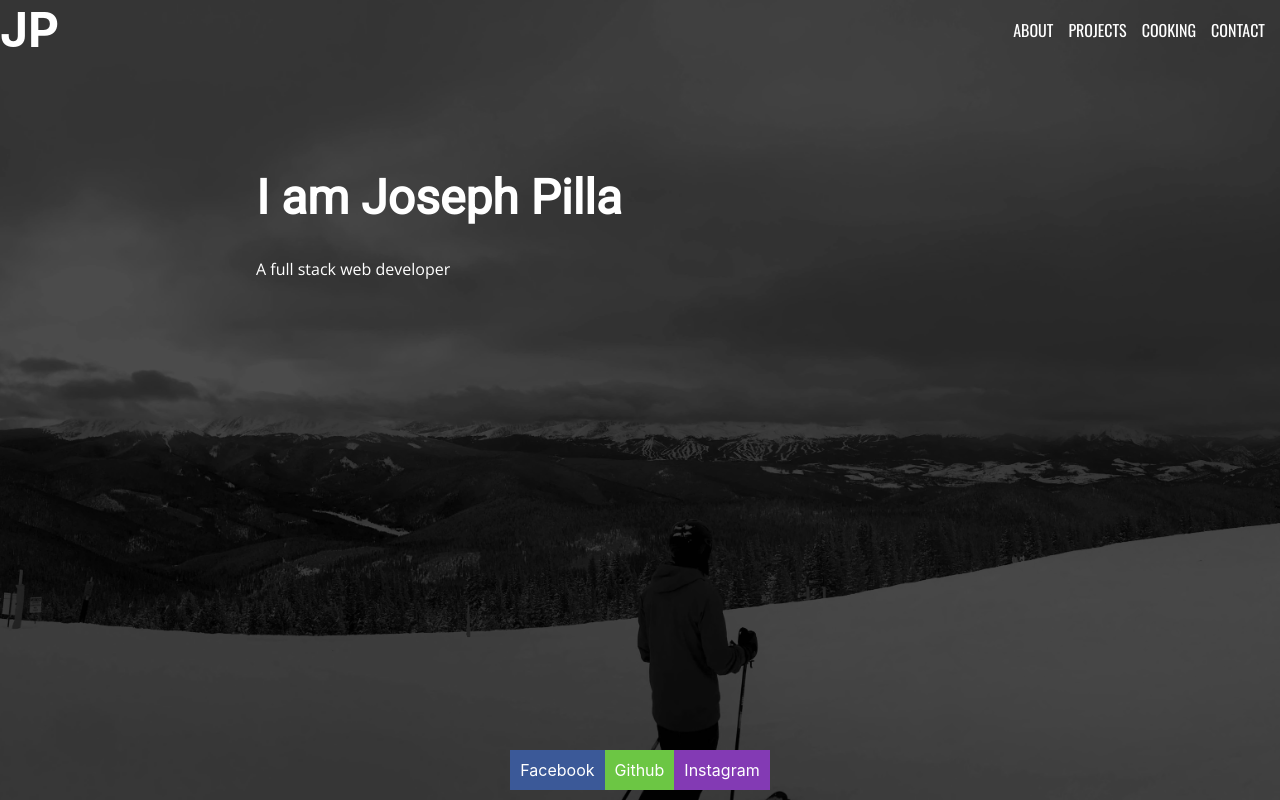
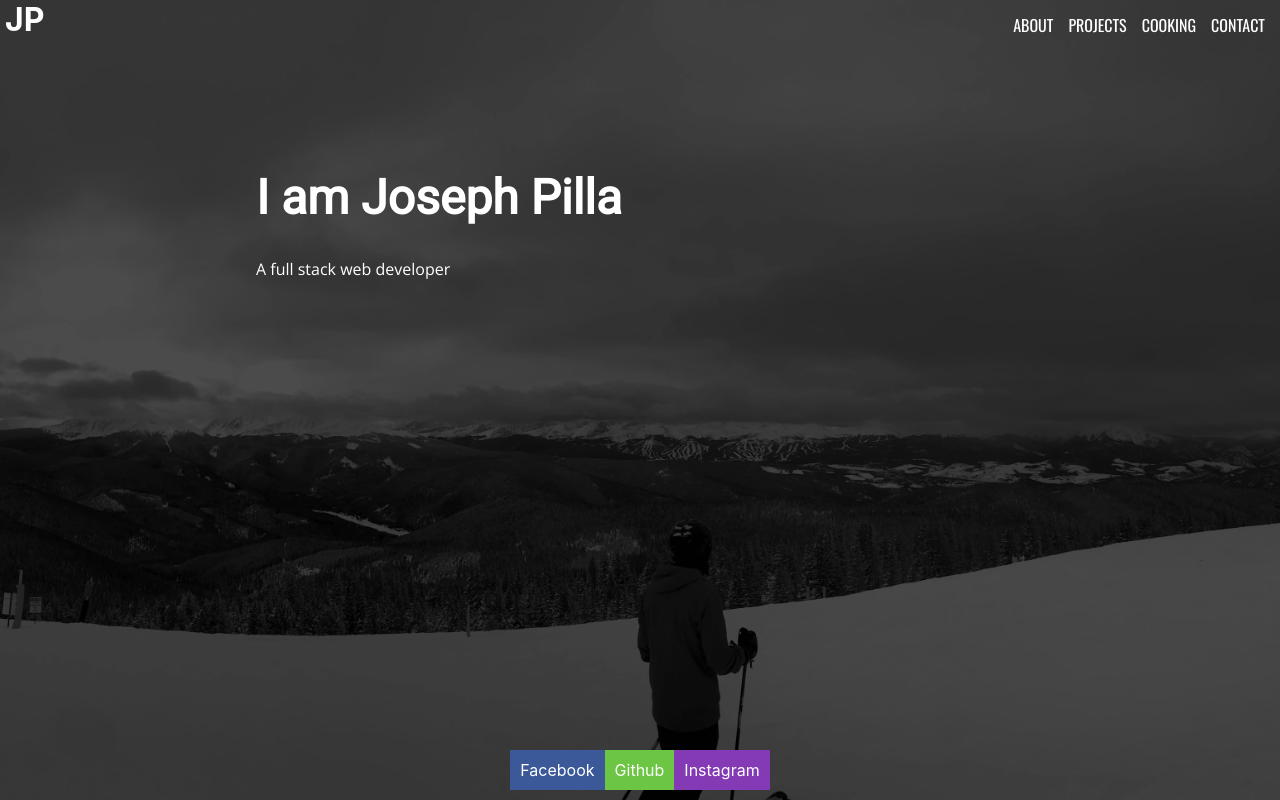
Before and after one commit to JoeyPilla/joseph-pilla, a React (Create React App) app: page / in a window 1280 px wide. Built offline with nearby package versions, Linux system fonts and the light colour scheme.

Commit message:
fixed padding of the header and width problems

```diff
--- a/src/Components/App.js
+++ b/src/Components/App.js
@@ -88,7 +88,6 @@ const AppContainer = styled.div`
   color: white;
   grid-template: 50px 1fr 50px / auto;
   height: 100vh;
-  width: 100vw;
 `;
 
 const Background = styled(animated.img)`
--- a/src/Components/Header.js
+++ b/src/Components/Header.js
@@ -52,12 +52,10 @@ const HeaderContainer = styled.div`
 const H1 = styled(Link)`
   display: flex;
   justify-content: flex-start;
-  align-self: center;
-  margin:0px;
-  font-size: 3rem;
+  padding-left: 5px;
+  font-size: 2rem;
   font-weight: bold;
   color: white;
-  height: 100%;
   text-decoration: none;
   cursor: pointer;
 `;
--- a/src/Components/TitleDiv.js
+++ b/src/Components/TitleDiv.js
@@ -14,23 +14,18 @@ export default function TitleDiv({children, currentPage}) {
         <Title>
           {currentPage}
         </Title>
-        {children}
       </animated.div>
     </>
   )
 }
 
 const Title = styled.h1`
-height:100%;
   display: flex;
   justify-content: center;
-  transition: background-color 1s ease;
-  align-self: center;
   margin:0px;
-  font-size: 2.5rem;
+  font-size: 2rem;
   font-weight: bold;
   color: #ffffffbb;
-  padding-top: 5px;
   text-transform: capitalize;
   cursor: default;
 `;
```
